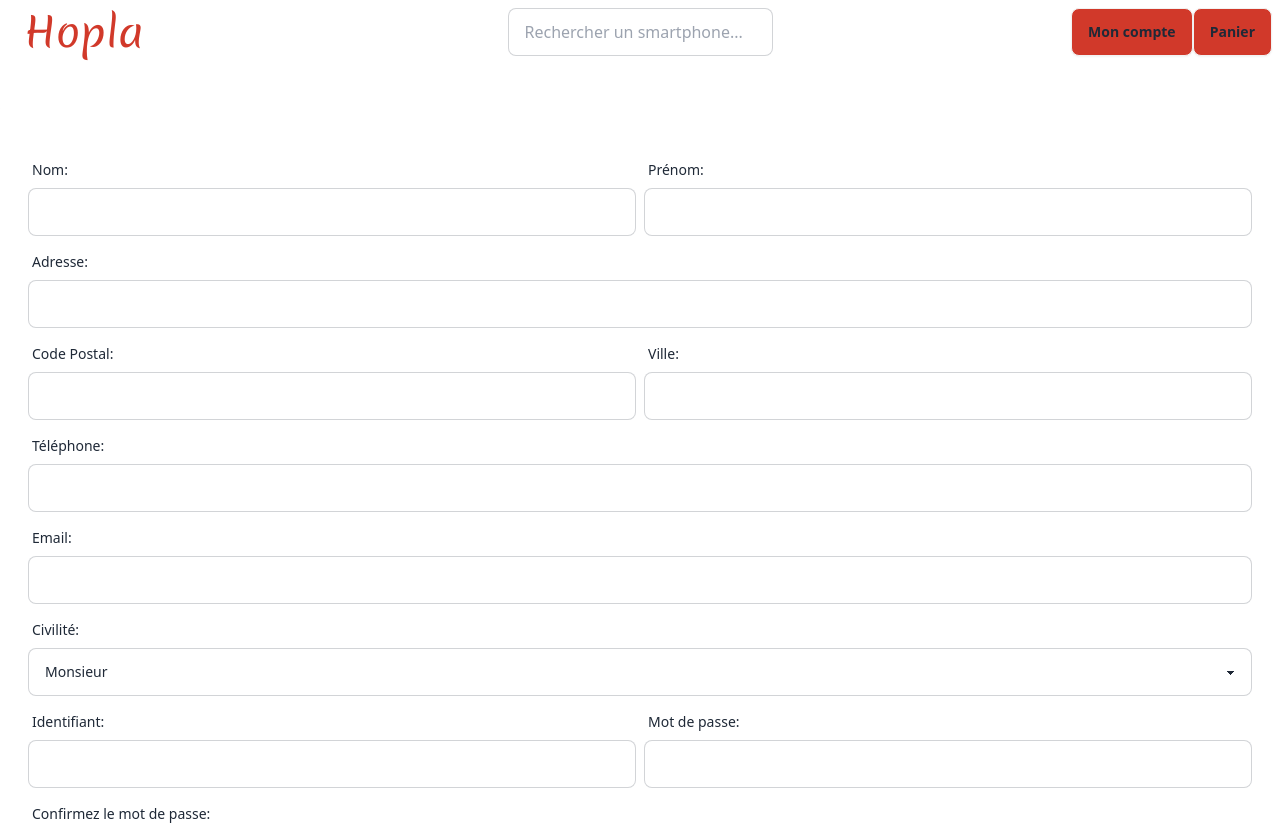
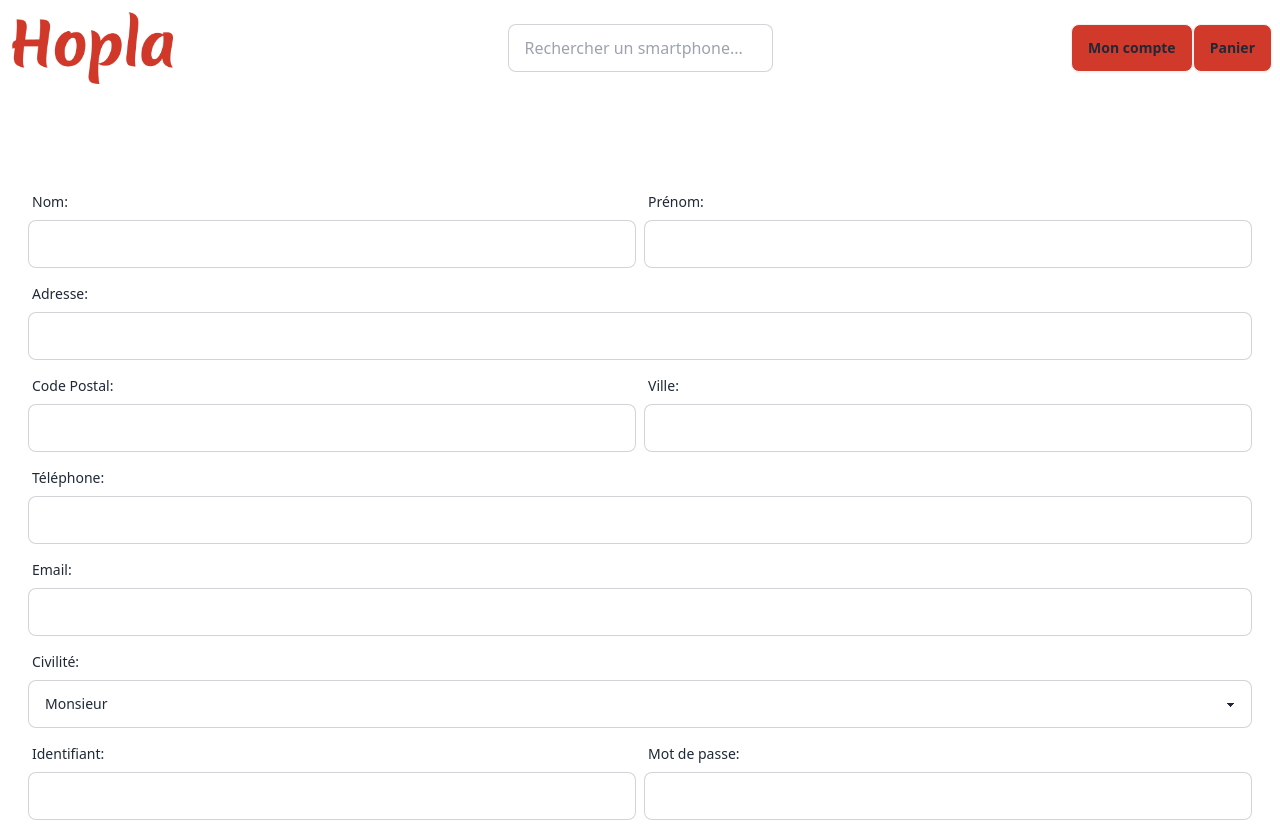
Before and after one commit to bastianfbr-si-web/projet_fabre_bastian, an Angular app: page / in a window 1280 px wide. Shown: the top 825 px of the page. Built offline with nearby package versions, Linux system fonts and the light colour scheme.

Commit message:
feat(tetiere): :lipstick: update logo (image)

```diff
--- a/src/app/tetiere/tetiere.component.css
+++ b/src/app/tetiere/tetiere.component.css
@@ -1,9 +1 @@
 @import url('https://fonts.googleapis.com/css2?family=Merienda:wght@300;400;500;600;700;800;900&display=swap');
-
-.logo {
-  font-family: 'Merienda', cursive;
-  color: #D1392A;
-  font-size: 2.5rem;
-  display: inline-flex;
-  margin-left: 1rem;
-}
--- a/src/app/tetiere/tetiere.component.html
+++ b/src/app/tetiere/tetiere.component.html
@@ -5,7 +5,7 @@
         <svg xmlns="http://www.w3.org/2000/svg" class="h-5 w-5" fill="none" viewBox="0 0 24 24" stroke="currentColor"><path stroke-linecap="round" stroke-linejoin="round" stroke-width="2" d="M4 6h16M4 12h8m-8 6h16" /></svg>
       </div>
     </div>
-    <a class="text-xl logo">Hopla</a>
+    <img src="/assets/hopla.png" alt="logo" class="w-26 h-20 p-1" />
   </div>
   <div class="navbar-center hidden lg:flex">
       <input type="text" placeholder="Rechercher un smartphone..." class="input input-bordered md:w-auto" />
```
Also changed, not shown: src/assets/hopla.png (added).
